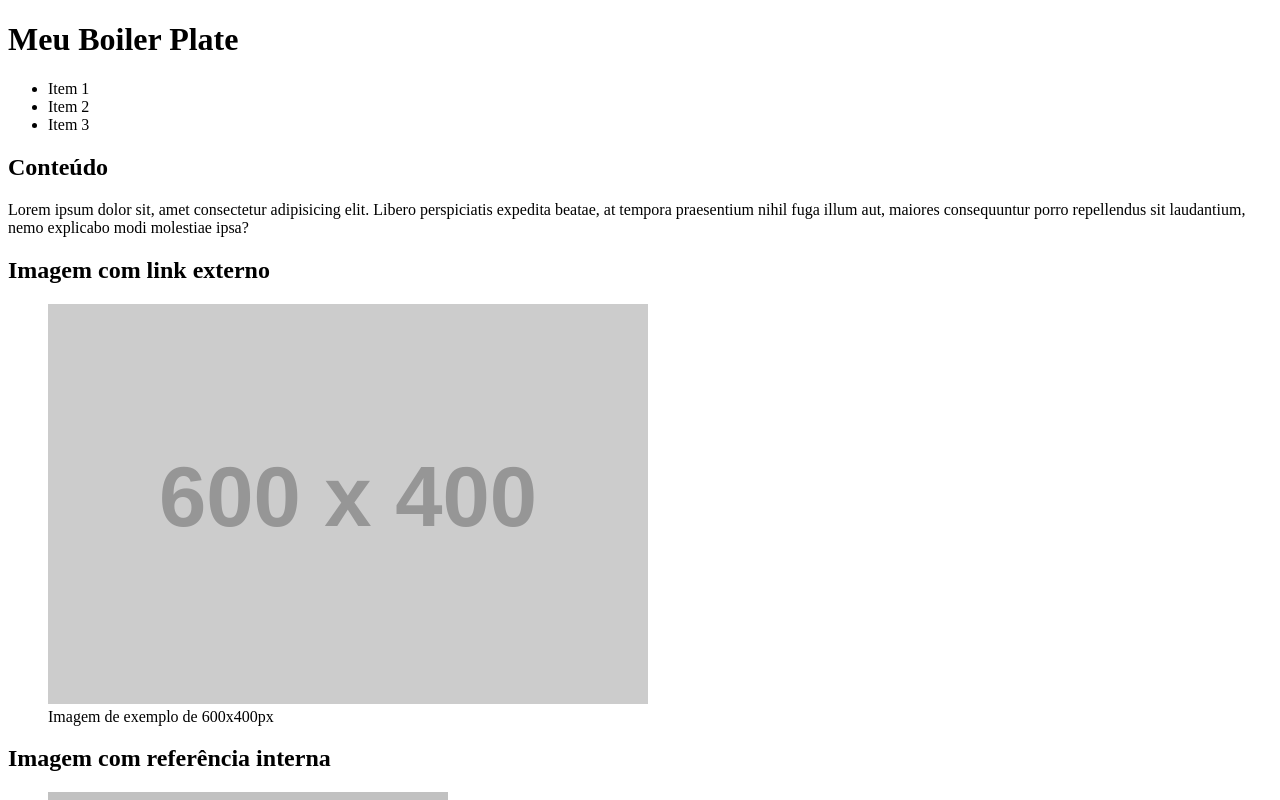
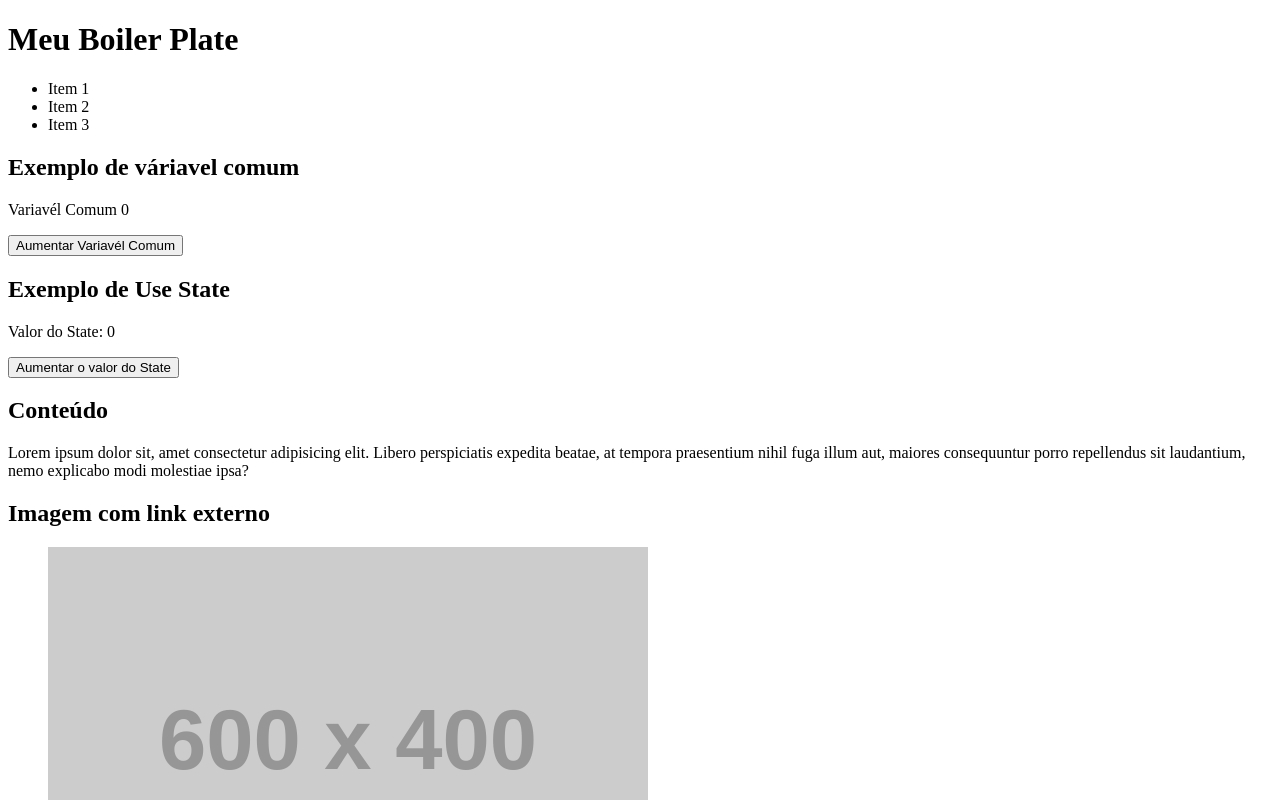
Before and after one commit to 1TDSPF-26/front-2sem-aula-10, a React (Vite) app in the folder my-app/: page / in a window 1280 px wide. Shown: the top 800 px of the page. Built offline with nearby package versions, Linux system fonts and the light colour scheme.

Commit message:
feat : exemplo de utilização do usestate

```diff
--- a/my-app/src/components/Conteudo/Conteudo.tsx
+++ b/my-app/src/components/Conteudo/Conteudo.tsx
@@ -1,8 +1,43 @@
 import imgQuadrado from "../../image/quadrado.png";
+import { useState } from "react";
 
 export default function Conteudo() {
+
+    let numeroComum = 0;
+    //Estado do React
+    const [numeroState, setNumeroState] = useState(0);
+
+    function aumentaVariavelComum(){
+        numeroComum = numeroComum + 1;
+
+        //O valor muda e aparece no console
+        console.log("Variavél comum: ", numeroComum)
+        //Mas, não aparecerá na página
+
+    }
+
+
+    function aumentarUseState(){
+        //O React altera o estado e renderiza novamente a página/componente.
+        setNumeroState((valorAtual) => valorAtual + 1)
+        console.log("Valor do estado: ", numeroState )
+    }
+
   return (
     <main>
+
+        <div>
+            <h2>Exemplo de váriavel comum</h2>
+            <p>Variavél Comum {numeroComum}</p>
+            <button onClick={aumentaVariavelComum}>Aumentar Variavél Comum</button>
+        </div>
+
+        <div>
+            <h2>Exemplo de Use State</h2>
+            <p>Valor do State: {numeroState}</p>
+            <button onClick={aumentarUseState}>Aumentar o valor do State</button>
+        </div>
+
         <section>
             <h2>Conteúdo</h2>
             <p>
```
